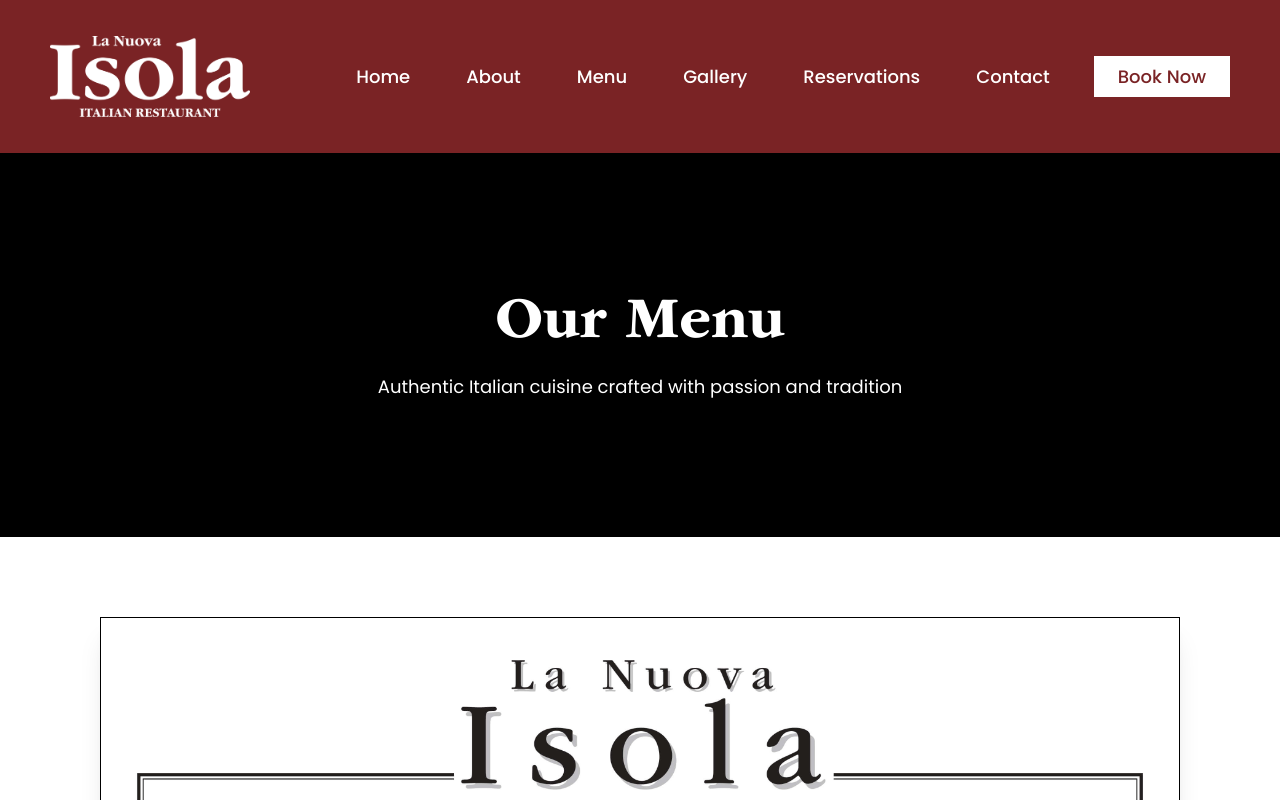
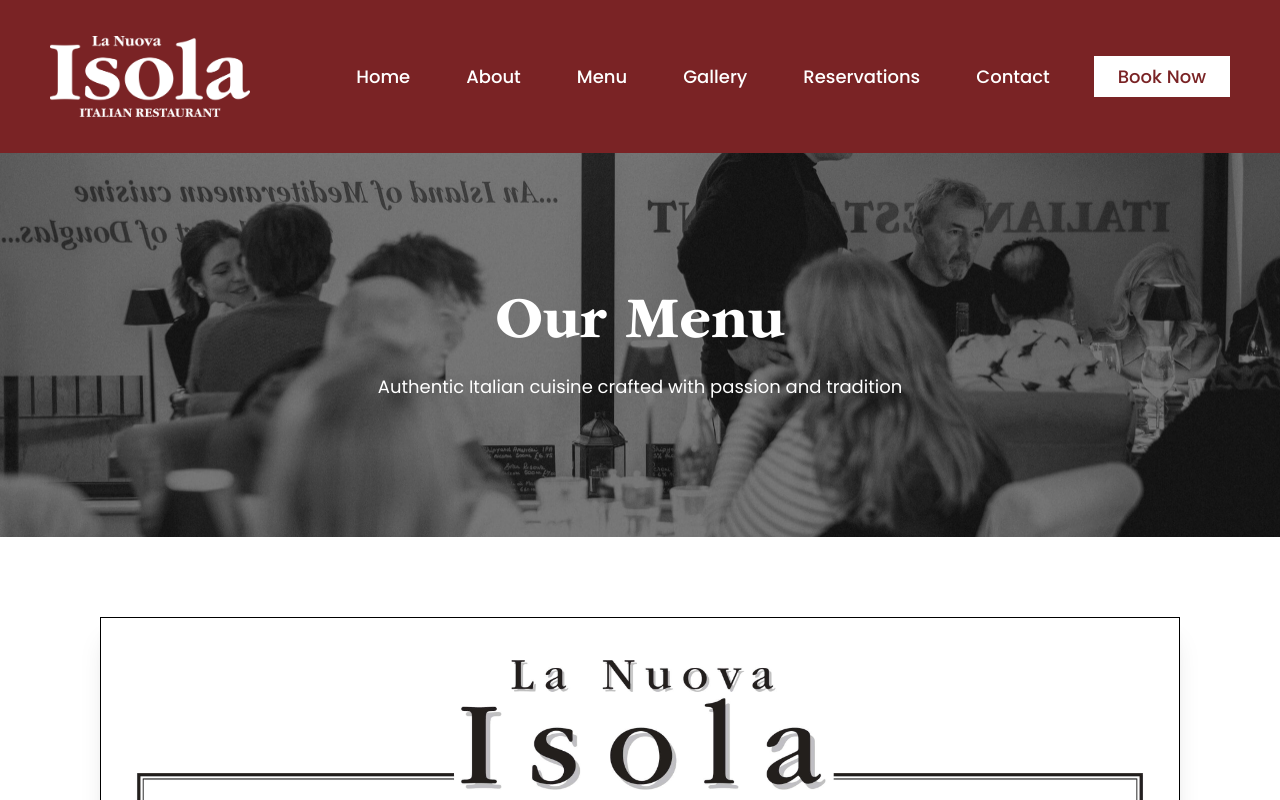
Before and after one commit to LYNKSPortal/la-nuova-isola-iom, a Next.js app: page /menu in a window 1280 px wide. Shown: the top 800 px of the page. Built offline with nearby package versions, Linux system fonts and the light colour scheme.

Commit message:
Use simple img tags with inline styles and proper z-index layering

```diff
--- a/src/app/about/page.tsx
+++ b/src/app/about/page.tsx
@@ -20,18 +20,22 @@ export default function About() {
       <Header />
 
       {/* Hero Section */}
-      <section
-        className="relative h-96 w-full"
-        aria-labelledby="about-hero-heading"
-        style={{
-          backgroundImage: 'url(/homepage-slider/Isola_01-scaled.jpg?v=1)',
-          backgroundSize: 'cover',
-          backgroundPosition: 'center',
-          backgroundRepeat: 'no-repeat'
-        }}
-      >
-        <div className="absolute inset-0 bg-black bg-opacity-50"></div>
-        <header className="relative h-full flex items-center justify-center">
+      <section className="relative h-96 w-full overflow-hidden" aria-labelledby="about-hero-heading">
+        <img
+          src="/homepage-slider/Isola_01-scaled.jpg"
+          alt="Restaurant background"
+          style={{
+            position: 'absolute',
+            top: 0,
+            left: 0,
+            width: '100%',
+            height: '100%',
+            objectFit: 'cover',
+            zIndex: 0
+          }}
+        />
+        <div style={{ position: 'absolute', top: 0, left: 0, width: '100%', height: '100%', backgroundColor: 'rgba(0,0,0,0.5)', zIndex: 1 }}></div>
+        <header className="relative h-full flex items-center justify-center" style={{ zIndex: 2 }}>
           <div className="text-center px-[20px] sm:px-[20px] md:px-[50px] lg:px-[50px] xl:px-[50px]">
             <h1 id="about-hero-heading" className="font-bold text-white mb-4">
               About La Nuova Isola
--- a/src/app/gallery/page.tsx
+++ b/src/app/gallery/page.tsx
@@ -77,17 +77,22 @@ export default function Gallery() {
       <Header />
 
       {/* Hero Section */}
-      <section
-        className="relative h-96 w-full"
-        style={{
-          backgroundImage: 'url(/homepage-slider/Isola_01-scaled.jpg?v=1)',
-          backgroundSize: 'cover',
-          backgroundPosition: 'center',
-          backgroundRepeat: 'no-repeat'
-        }}
-      >
-        <div className="absolute inset-0 bg-black bg-opacity-50"></div>
-        <header className="relative h-full flex items-center justify-center">
+      <section className="relative h-96 w-full overflow-hidden">
+        <img
+          src="/homepage-slider/Isola_01-scaled.jpg"
+          alt="Restaurant background"
+          style={{
+            position: 'absolute',
+            top: 0,
+            left: 0,
+            width: '100%',
+            height: '100%',
+            objectFit: 'cover',
+            zIndex: 0
+          }}
+        />
+        <div style={{ position: 'absolute', top: 0, left: 0, width: '100%', height: '100%', backgroundColor: 'rgba(0,0,0,0.5)', zIndex: 1 }}></div>
+        <header className="relative h-full flex items-center justify-center" style={{ zIndex: 2 }}>
           <div className="text-center px-[20px] sm:px-[20px] md:px-[50px] lg:px-[50px] xl:px-[50px]">
             <h1 className="font-bold text-white mb-4">
               Gallery
--- a/src/app/menu/page.tsx
+++ b/src/app/menu/page.tsx
@@ -21,17 +21,22 @@ export default function Menu() {
       <Header />
 
       {/* Hero Section */}
-      <section
-        className="relative h-96 w-full"
-        style={{
-          backgroundImage: 'url(/homepage-slider/Isola_01-scaled.jpg?v=1)',
-          backgroundSize: 'cover',
-          backgroundPosition: 'center',
-          backgroundRepeat: 'no-repeat'
-        }}
-      >
-        <div className="absolute inset-0 bg-black bg-opacity-50"></div>
-        <header className="relative h-full flex items-center justify-center">
+      <section className="relative h-96 w-full overflow-hidden">
+        <img
+          src="/homepage-slider/Isola_01-scaled.jpg"
+          alt="Restaurant background"
+          style={{
+            position: 'absolute',
+            top: 0,
+            left: 0,
+            width: '100%',
+            height: '100%',
+            objectFit: 'cover',
+            zIndex: 0
+          }}
+        />
+        <div style={{ position: 'absolute', top: 0, left: 0, width: '100%', height: '100%', backgroundColor: 'rgba(0,0,0,0.5)', zIndex: 1 }}></div>
+        <header className="relative h-full flex items-center justify-center" style={{ zIndex: 2 }}>
           <div className="text-center px-[20px] sm:px-[20px] md:px-[50px] lg:px-[50px] xl:px-[50px]">
             <h1 className="font-bold text-white mb-4">
               Our Menu
--- a/src/components/ContactForm.tsx
+++ b/src/components/ContactForm.tsx
@@ -68,18 +68,22 @@ export default function ContactForm() {
   return (
     <>
       {/* Hero Section */}
-      <section
-        className="relative h-96 w-full"
-        aria-labelledby="contact-hero-heading"
-        style={{
-          backgroundImage: 'url(/homepage-slider/Isola_01-scaled.jpg?v=1)',
-          backgroundSize: 'cover',
-          backgroundPosition: 'center',
-          backgroundRepeat: 'no-repeat'
-        }}
-      >
-        <div className="absolute inset-0 bg-black bg-opacity-50"></div>
-        <header className="relative h-full flex items-center justify-center">
+      <section className="relative h-96 w-full overflow-hidden" aria-labelledby="contact-hero-heading">
+        <img
+          src="/homepage-slider/Isola_01-scaled.jpg"
+          alt="Restaurant background"
+          style={{
+            position: 'absolute',
+            top: 0,
+            left: 0,
+            width: '100%',
+            height: '100%',
+            objectFit: 'cover',
+            zIndex: 0
+          }}
+        />
+        <div style={{ position: 'absolute', top: 0, left: 0, width: '100%', height: '100%', backgroundColor: 'rgba(0,0,0,0.5)', zIndex: 1 }}></div>
+        <header className="relative h-full flex items-center justify-center" style={{ zIndex: 2 }}>
           <div className="text-center px-[20px] sm:px-[20px] md:px-[50px] lg:px-[50px] xl:px-[50px]">
             <h1 id="contact-hero-heading" className="font-bold text-white mb-4">
               Contact Us
--- a/src/components/ReservationForm.tsx
+++ b/src/components/ReservationForm.tsx
@@ -74,17 +74,22 @@ export default function ReservationForm() {
   return (
     <>
       {/* Hero Section */}
-      <section
-        className="relative h-96 w-full"
-        style={{
-          backgroundImage: 'url(/homepage-slider/Isola_01-scaled.jpg?v=1)',
-          backgroundSize: 'cover',
-          backgroundPosition: 'center',
-          backgroundRepeat: 'no-repeat'
-        }}
-      >
-        <div className="absolute inset-0 bg-black bg-opacity-50"></div>
-        <header className="relative h-full flex items-center justify-center">
+      <section className="relative h-96 w-full overflow-hidden">
+        <img
+          src="/homepage-slider/Isola_01-scaled.jpg"
+          alt="Restaurant background"
+          style={{
+            position: 'absolute',
+            top: 0,
+            left: 0,
+            width: '100%',
+            height: '100%',
+            objectFit: 'cover',
+            zIndex: 0
+          }}
+        />
+        <div style={{ position: 'absolute', top: 0, left: 0, width: '100%', height: '100%', backgroundColor: 'rgba(0,0,0,0.5)', zIndex: 1 }}></div>
+        <header className="relative h-full flex items-center justify-center" style={{ zIndex: 2 }}>
           <div className="text-center px-[20px] sm:px-[20px] md:px-[50px] lg:px-[50px] xl:px-[50px]">
             <h1 className="font-bold text-white mb-4">
               Make a Reservation
```
